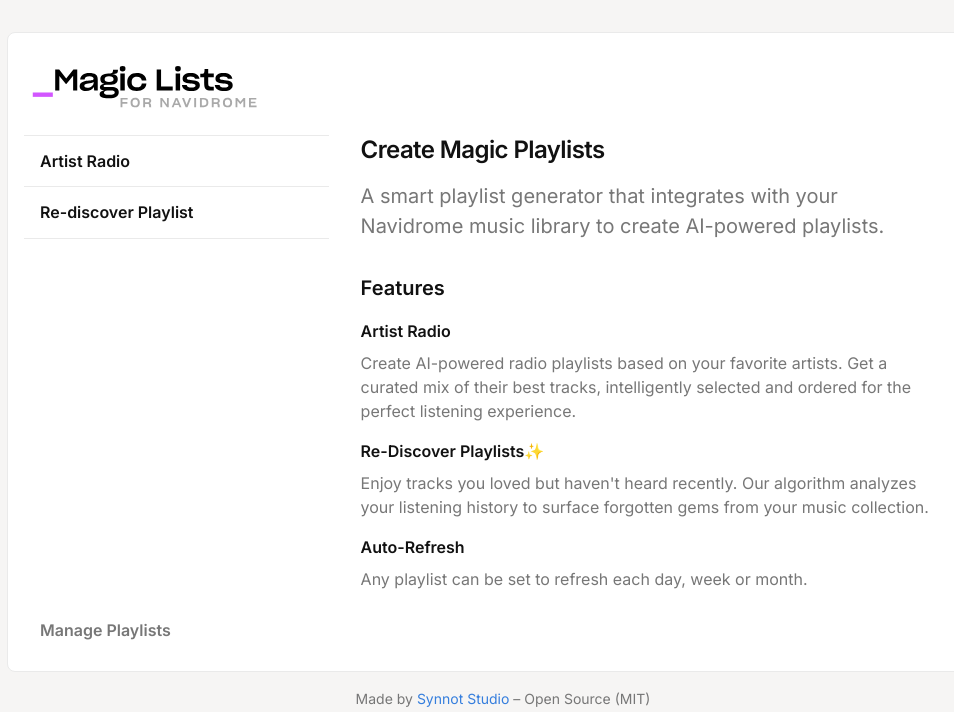
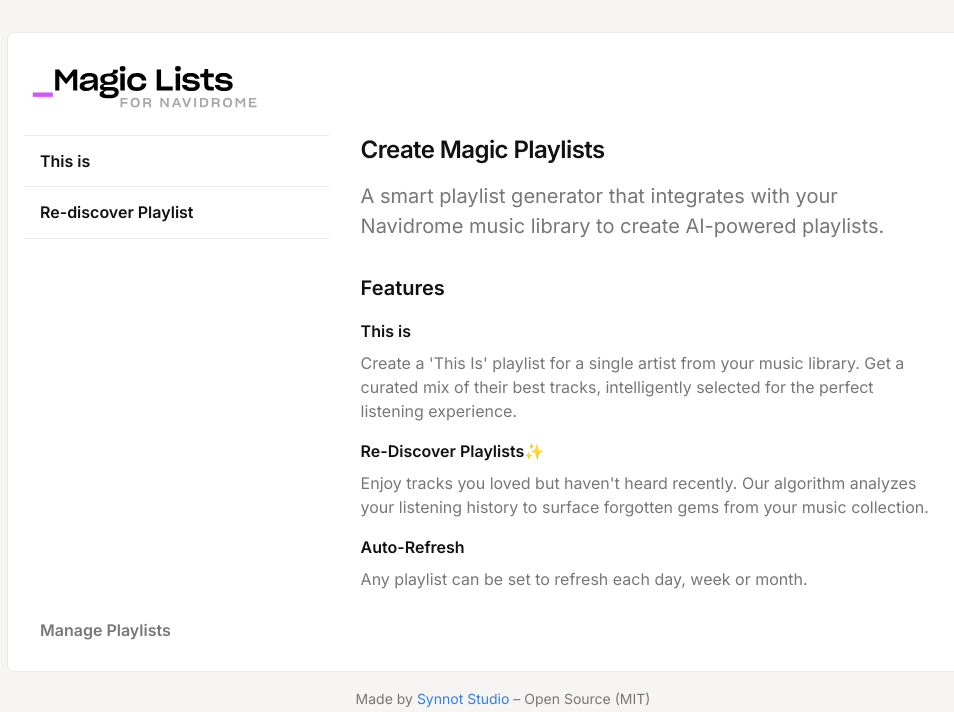
Before and after one commit to rsynnot/magic-lists-for-navidrome, a FastAPI app: page / in a window 1280 px wide. Shown: the top 712 px of the page, without its empty margins (137-1091 px from the left). Run offline with FastAPI, Linux system fonts and the light colour scheme.

Commit message:
This is playlist type resolved with no chips and single artist

```diff
--- a/backend/ai_client.py
+++ b/backend/ai_client.py
@@ -20,14 +20,14 @@ class AIClient:
         print(f"   🤖 Model: {self.model}")
         print(f"   🌐 Base URL: {self.base_url}")
 
-    async def curate_artist_radio(
+    async def curate_this_is(
         self,
         artist_name: str,
         tracks_json: List[Dict[str, Any]],
         num_tracks: int = 20,
         include_reasoning: bool = False
     ) -> Union[List[str], Tuple[List[str], str]]:
-        """Curate a radio-style playlist for an artist using AI
+        """Curate a 'This Is' playlist for a single artist using AI
 
         Args:
             artist_name: Name of the artist
@@ -72,7 +72,7 @@ class AIClient:
                 "steer": "balanced"  # Default steer value for now
             }
 
-            recipe_result = recipe_manager.apply_recipe("artist_radio", recipe_inputs, include_reasoning)
+            recipe_result = recipe_manager.apply_recipe("this_is", recipe_inputs, include_reasoning)
             prompt = recipe_result["prompt"]
             llm_params = recipe_result["llm_params"]
 
--- a/backend/database.py
+++ b/backend/database.py
@@ -151,7 +151,7 @@ class DatabaseManager:
                 FROM playlists p
                 LEFT JOIN scheduled_playlists sp ON (
                     (sp.playlist_type = 'rediscover_weekly' AND p.artist_id = 'rediscover_weekly') OR
-                    (sp.playlist_type = 'artist_radio' AND p.artist_id != 'rediscover_weekly')
+                    (sp.playlist_type = 'this_is' AND p.artist_id != 'rediscover_weekly')
                 )
                 ORDER BY p.created_at DESC
             """) as cursor:
--- a/backend/main.py
+++ b/backend/main.py
@@ -105,7 +105,7 @@ async def create_playlist(
     request: CreatePlaylistRequest,
     db: DatabaseManager = Depends(get_db)
 ):
-    """Create an AI-curated artist radio playlist from multiple artists"""
+    """Create an AI-curated 'This Is' playlist for a single artist"""
     try:
         # Get clients
         nav_client = get_navidrome_client()
@@ -118,24 +118,28 @@ async def create_playlist(
         if not selected_artists:
             raise HTTPException(status_code=404, detail="Artists not found")
 
-        artist_names = [a["name"] for a in selected_artists]
+        # Limit to single artist only - use first artist from the request
+        if request.artist_ids:
+            first_artist_id = request.artist_ids[0]
+            selected_artists = [a for a in all_artists if a["id"] == first_artist_id]
+            artist_names = [a["name"] for a in selected_artists]
+        else:
+            raise HTTPException(status_code=400, detail="At least one artist must be selected")
 
-        # Generate playlist name if not provided - sort artist names alphabetically
-        sorted_artist_names = sorted(artist_names)
-        playlist_name = request.playlist_name or f"Artist radio: {', '.join(sorted_artist_names)}"
+        # Generate playlist name if not provided - for single artist
+        playlist_name = request.playlist_name or f"This Is: {artist_names[0]}"
 
-        # Get tracks for all selected artists
+        # Get tracks for only the first artist
         all_tracks = []
-        for artist_id in request.artist_ids:
-            tracks = await nav_client.get_tracks_by_artist(artist_id)
-            if tracks:
-                all_tracks.extend(tracks)
+        tracks = await nav_client.get_tracks_by_artist(first_artist_id)
+        if tracks:
+            all_tracks.extend(tracks)
 
         if not all_tracks:
             raise HTTPException(status_code=404, detail="No tracks found for the selected artists")
 
         # Use AI to curate the playlist (always include reasoning for new recipe format)
-        curation_result = await ai_client_instance.curate_artist_radio(
+        curation_result = await ai_client_instance.curate_this_is(
             artist_name=', '.join(artist_names),
             tracks_json=all_tracks,
             num_tracks=request.playlist_length,
@@ -186,7 +190,7 @@ async def create_playlist(
 
             # Store the scheduled playlist
             await db.create_scheduled_playlist(
-                playlist_type="artist_radio",
+                playlist_type="this_is",
                 navidrome_playlist_id=navidrome_playlist_id,
                 refresh_frequency=request.refresh_frequency,
                 next_refresh=next_refresh
@@ -194,7 +198,7 @@ async def create_playlist(
 
             # Schedule the refresh job
             schedule_playlist_refresh()
-            scheduler_logger.info(f"📅 Scheduled {request.refresh_frequency} refresh for Artist Radio playlist: {playlist_name}")
+            scheduler_logger.info(f"📅 Scheduled {request.refresh_frequency} refresh for This Is playlist: {playlist_name}")
 
         # Add Navidrome playlist ID to response
         playlist_dict = playlist.dict() if hasattr(playlist, 'dict') else playlist.__dict__
@@ -216,15 +220,18 @@ async def create_playlist_with_reasoning(
     request: CreatePlaylistRequest,
     db: DatabaseManager = Depends(get_db)
 ):
-    """Create an AI-curated artist radio playlist with AI reasoning explanation"""
+    """Create an AI-curated 'This Is' playlist with AI reasoning explanation"""
     try:
         # Get clients
         nav_client = get_navidrome_client()
         ai_client_instance = get_ai_client()
 
-        # Get artist info
+        # Get artist info - use first artist from the array
         artists = await nav_client.get_artists()
-        artist = next((a for a in artists if a["id"] == request.artist_id), None)
+        if not request.artist_ids or len(request.artist_ids) == 0:
+            raise HTTPException(status_code=400, detail="At least one artist must be selected")
+        first_artist_id = request.artist_ids[0]
+        artist = next((a for a in artists if a["id"] == first_artist_id), None)
 
         if not artist:
             raise HTTPException(status_code=404, detail="Artist not found")
@@ -232,16 +239,16 @@ async def create_playlist_with_reasoning(
         artist_name = artist["name"]
 
         # Generate playlist name if not provided
-        playlist_name = getattr(request, 'playlist_name', None) or f"Song radio: {artist_name}"
+        playlist_name = getattr(request, 'playlist_name', None) or f"This Is: {artist_name}"
 
         # Get tracks for the artist
-        tracks = await nav_client.get_tracks_by_artist(request.artist_id)
+        tracks = await nav_client.get_tracks_by_artist(first_artist_id)
 
         if not tracks:
             raise HTTPException(status_code=404, detail="No tracks found for this artist")
 
         # Use AI to curate the playlist WITH reasoning
-        curated_track_ids, reasoning = await ai_client_instance.curate_artist_radio(
+        curated_track_ids, reasoning = await ai_client_instance.curate_this_is(
             artist_name=artist_name,
             tracks_json=tracks,
             num_tracks=20,
@@ -264,7 +271,7 @@ async def create_playlist_with_reasoning(
 
         # Store playlist in local database
         playlist = await db.create_playlist(
-            artist_id=request.artist_id,
+            artist_id=first_artist_id,
             playlist_name=playlist_name,
             songs=track_titles
         )
@@ -432,8 +439,8 @@ async def refresh_scheduled_playlists():
         for scheduled_playlist in scheduled_playlists:
             if scheduled_playlist.playlist_type == "rediscover_weekly":
                 await refresh_rediscover_playlist(scheduled_playlist, db)
-            elif scheduled_playlist.playlist_type == "artist_radio":
-                await refresh_artist_radio_playlist(scheduled_playlist, db)
+            elif scheduled_playlist.playlist_type == "this_is" or scheduled_playlist.playlist_type == "artist_radio":
+                await refresh_this_is_playlist(scheduled_playlist, db)
 
     except Exception as e:
         scheduler_logger.error(f"❌ Error checking scheduled playlists: {e}")
@@ -478,10 +485,10 @@ async def refresh_rediscover_playlist(scheduled_playlist, db: DatabaseManager):
     except Exception as e:
         scheduler_logger.error(f"❌ Error refreshing playlist {scheduled_playlist.navidrome_playlist_id}: {e}")
 
-async def refresh_artist_radio_playlist(scheduled_playlist, db: DatabaseManager):
-    """Refresh a specific Artist Radio playlist"""
+async def refresh_this_is_playlist(scheduled_playlist, db: DatabaseManager):
+    """Refresh a specific This Is playlist"""
     try:
-        scheduler_logger.info(f"🔄 Starting refresh for Artist Radio playlist ID: {scheduled_playlist.navidrome_playlist_id} (frequency: {scheduled_playlist.refresh_frequency})")
+        scheduler_logger.info(f"🔄 Starting refresh for This Is playlist ID: {scheduled_playlist.navidrome_playlist_id} (frequency: {scheduled_playlist.refresh_frequency})")
 
         # Get clients
         nav_client = get_navidrome_client()
@@ -516,7 +523,7 @@ async def refresh_artist_radio_playlist(scheduled_playlist, db: DatabaseManager)
             scheduler_logger.info(f"🎵 Found {len(tracks)} tracks for artist: {artist_name}")
 
             # Use AI to curate a new playlist with reasoning (use default 25 for refreshes)
-            curation_result = await ai_client_instance.curate_artist_radio(
+            curation_result = await ai_client_instance.curate_this_is(
                 artist_name=artist_name,
                 tracks_json=tracks,
                 num_tracks=25,  # Default for refreshes, could be enhanced to store original length
@@ -547,14 +554,14 @@ async def refresh_artist_radio_playlist(scheduled_playlist, db: DatabaseManager)
                     next_refresh
                 )
 
-                scheduler_logger.info(f"✅ Successfully refreshed Artist Radio playlist {scheduled_playlist.navidrome_playlist_id}. Next refresh: {next_refresh.strftime('%Y-%m-%d %H:%M:%S')}")
+                scheduler_logger.info(f"✅ Successfully refreshed This Is playlist {scheduled_playlist.navidrome_playlist_id}. Next refresh: {next_refresh.strftime('%Y-%m-%d %H:%M:%S')}")
             else:
-                scheduler_logger.warning(f"⚠️ No curated tracks generated for Artist Radio playlist {scheduled_playlist.navidrome_playlist_id}")
+                scheduler_logger.warning(f"⚠️ No curated tracks generated for This Is playlist {scheduled_playlist.navidrome_playlist_id}")
         else:
             scheduler_logger.warning(f"⚠️ No tracks found for artist {artist_name} in playlist {scheduled_playlist.navidrome_playlist_id}")
 
     except Exception as e:
-        scheduler_logger.error(f"❌ Error refreshing Artist Radio playlist {scheduled_playlist.navidrome_playlist_id}: {e}")
+        scheduler_logger.error(f"❌ Error refreshing This Is playlist {scheduled_playlist.navidrome_playlist_id}: {e}")
 
 @app.get("/api/playlists")
 async def get_all_playlists(db: DatabaseManager = Depends(get_db)):
--- a/frontend/templates/index.html
+++ b/frontend/templates/index.html
@@ -224,7 +224,7 @@
         max-width: 400px;
       }
 
-      .artist-radio-submit-btn, .rediscover-submit-btn {
+      .this-is-submit-btn, .rediscover-submit-btn {
         width: auto;
         min-width: 200px;
       }
@@ -273,8 +273,8 @@
       <!-- Sidebar -->
       <div class="sidebar ph3 pb3 dn dib-ns flex-ns " style="display: flexX; flex-direction: column;">
         <nav class="flex flex-column mobile-nav sidebar-nav">
-          <button class="sidebar-nav-btn w-100 bn tl pointer near-black f5 b" id="artist-radio-nav">
-            Artist Radio
+          <button class="sidebar-nav-btn w-100 bn tl pointer near-black f5 b" id="this-is-nav">
+            This is
           </button>
           <button class="sidebar-nav-btn w-100 bn tl pointer near-black f5 b" id="rediscover-nav">
             Re-discover Playlist
@@ -298,8 +298,8 @@
           <div class="mb4">
             <h2 class="f4 fw6 near-black mb3">Features</h2>
             <div class="mb3">
-              <h3 class="f5 fw6 near-black mb2">Artist Radio</h3>
-              <p class="gray lh-copy ma0">Create AI-powered radio playlists based on your favorite artists. Get a curated mix of their best tracks, intelligently selected and ordered for the perfect listening experience. </p>
+              <h3 class="f5 fw6 near-black mb2">This is</h3>
+              <p class="gray lh-copy ma0">Create a 'This Is' playlist for a single artist from your music library. Get a curated mix of their best tracks, intelligently selected for the perfect listening experience. </p>
             </div>
             <div class="mb3">
               <h3 class="f5 fw6 near-black mb2">Re-Discover Playlists✨</h3>
@@ -314,25 +314,22 @@
 
         </div>
 
-        <!-- Artist Radio Form (hidden by default) -->
-        <div id="artist-radio-content" style="display: none;">
+        <!-- This Is Form (hidden by default) -->
+        <div id="this-is-content" style="display: none;">
           <div class="mb4">
-            <h1 class="f3 mt0 lh-title fw7 near-black mb3 heading-spacing">Artist Radio</h1>
-            <p class="gray lh-copy ma0">Create AI-powered radio stations based on your favorite artists. Get a curated mix of their best tracks, intelligently selected and ordered for the perfect listening experience.</p>
+            <h1 class="f3 mt0 lh-title fw7 near-black mb3 heading-spacing">This is</h1>
+            <p class="gray lh-copy ma0">Create a 'This Is' playlist for a single artist from your library. Get a curated mix of their best tracks, intelligently selected for the perfect listening experience.</p>
           </div>
 
-          <form id="artist-radio-form" class="mb4">
+          <form id="this-is-form" class="mb4">
             <div class="mb4">
-              <label class="db mb3 f5 fw6 near-black">Choose artists from your library</label>
+              <label class="db mb3 f5 fw6 near-black">Choose an artist from your library</label>
               <div class="relative">
-                <div id="chips-container" class="flex flex-wrap items-center pv2   bg-white" style="border: 0px solid #e0e0e0; border-bottom: none;">
-                  <!-- Chips will be dynamically inserted here -->
-                </div>
                 <input
                   id="artist-search-input"
                   type="text"
                   placeholder="Search for an artist..."
-                  class="form-input w-100 pa3 f5 near-black br2 br--bottom"
+                  class="form-input w-100 pa3 f5 near-black br2"
 
                 />
                 <div id="artist-results-dropdown" class="absolute w-100 mt1 bg-white ba b--light-gray br2 dn overflow-auto" style="z-index: 10; max-height: 200px;">
@@ -388,7 +385,7 @@
             </div>
 
             <button type="submit" class="btn-primary bn white fw6 pointer f5 w-100 w-auto-ns">
-              Create Artist Radio
+              Create This Is Playlist
             </button>
           </form>
 
@@ -481,7 +478,7 @@
     <div class="mobile-menu">
       <button class="mobile-menu-close" id="mobile-menu-close">&times;</button>
       <button class="mobile-menu-item" data-target="welcome-content">Home</button>
-      <button class="mobile-menu-item" data-target="artist-radio-content">Artist Radio</button>
+      <button class="mobile-menu-item" data-target="this-is-content">This is</button>
       <button class="mobile-menu-item" data-target="rediscover-content">Re-Discover Playlist</button>
       <button class="mobile-menu-item" data-target="manage-playlists-content">Manage Playlists</button>
     </div>
@@ -496,7 +493,7 @@
     function showContent(contentId) {
       // Hide all content sections
       document.getElementById('welcome-content').style.display = 'none';
-      document.getElementById('artist-radio-content').style.display = 'none';
+      document.getElementById('this-is-content').style.display = 'none';
       document.getElementById('rediscover-content').style.display = 'none';
       document.getElementById('manage-playlists-content').style.display = 'none';
 
@@ -508,8 +505,8 @@
       buttons.forEach(btn => btn.classList.remove('selected'));
 
       // Add selected state to clicked button
-      if (contentId === 'artist-radio-content') {
-        document.getElementById('artist-radio-nav').classList.add('selected');
+      if (contentId === 'this-is-content') {
+        document.getElementById('this-is-nav').classList.add('selected');
       } else if (contentId === 'rediscover-content') {
         document.getElementById('rediscover-nav').classList.add('selected');
       } else if (contentId === 'manage-playlists-content') {
@@ -519,15 +516,15 @@
 
     // Add click handlers to navigation buttons
     document.addEventListener('DOMContentLoaded', function() {
-      const artistRadioBtn = document.getElementById('artist-radio-nav');
+      const thisIsBtn = document.getElementById('this-is-nav');
       const rediscoverNavBtn = document.getElementById('rediscover-nav');
       const managePlaylistsBtn = document.getElementById('manage-playlists-nav');
 
       // Desktop sidebar navigation
-      if (artistRadioBtn) {
-        artistRadioBtn.addEventListener('click', () => {
-          showContent('artist-radio-content');
-          loadArtists(); // Load artists when Artist Radio is selected
+      if (thisIsBtn) {
+        thisIsBtn.addEventListener('click', () => {
+          showContent('this-is-content');
+          loadArtists(); // Load artists when This Is is selected
         });
       }
 
@@ -575,8 +572,8 @@
           const target = item.getAttribute('data-target');
 
           // Navigate to the appropriate content
-          if (target === 'artist-radio-content') {
-            showContent('artist-radio-content');
+          if (target === 'this-is-content') {
+            showContent('this-is-content');
             loadArtists();
           } else if (target === 'rediscover-content') {
             showContent('rediscover-content');
@@ -600,7 +597,6 @@
     // Multi-select component logic
     const artistSearchInput = document.getElementById('artist-search-input');
     const artistResultsDropdown = document.getElementById('artist-results-dropdown');
-    const chipsContainer = document.getElementById('chips-container');
 
     let allArtists = [];
     let availableArtists = [];
@@ -616,7 +612,13 @@
     document.addEventListener('click', (e) => {
       const searchContainer = artistSearchInput.closest('.relative');
       if (!searchContainer.contains(e.target)) {
+        // Keep dropdown open if we have a single artist selected (in single selection mode)
+        if (selectedArtists.length === 0) {
           artistResultsDropdown.classList.add('dn');
+        } else {
+          // Only hide if clicking outside the dropdown area specifically
+          artistResultsDropdown.classList.add('dn');
+        }
       }
     });
 
@@ -655,36 +657,50 @@
       }
     });
 
-    // 5. Remove chip on "x" click
-    chipsContainer.addEventListener('click', (e) => {
-      if (e.target.classList.contains('remove-chip')) {
-        const chip = e.target.closest('.chip');
-        const artistId = chip.dataset.id;
-        const artistName = chip.dataset.name;
+    // 5. Clear the input field when clicked (since there are no chips now)
+    // We'll add a click handler to clear the input when clicked again
+    artistSearchInput.addEventListener('click', (e) => {
+      if (artistSearchInput.value !== '' && selectedArtists.length > 0) {
+        // Clear the selected artist
+        const artistId = selectedArtists[0].id;
+        const artistName = selectedArtists[0].name;
 
         // Remove from selected artists
-        selectedArtists = selectedArtists.filter(artist => artist.id !== artistId);
+        selectedArtists = [];
 
         // Mark artist as unselected in available artists
         const artistInList = availableArtists.find(a => a.id === artistId);
         if (artistInList) {
           artistInList.selected = false;
-        } else {
-          availableArtists.push({ id: artistId, name: artistName, selected: false });
-          availableArtists.sort((a, b) => a.name.localeCompare(b.name));
         }
 
-        // Remove chip from DOM
-        chip.remove();
+        // Clear the input field
+        artistSearchInput.value = '';
 
-        // Re-render dropdown
+        // Re-render dropdown to show the artist again as available
         renderDropdown(availableArtists);
+
+        // Show the dropdown since we cleared the field
+        artistResultsDropdown.classList.remove('dn');
+        artistSearchInput.focus();
       }
     });
 
     function selectArtist(artist) {
-      // Add to selected artists
-      if (!selectedArtists.some(a => a.id === artist.id)) {
+      // Clear previous selection for single artist mode
+      if (selectedArtists.length > 0) {
+        // Mark previous artist as unselected
+        selectedArtists.forEach(prevArtist => {
+          const artistInList = availableArtists.find(a => a.id === prevArtist.id);
+          if (artistInList) {
+            artistInList.selected = false;
+          }
+        });
+
+        selectedArtists = [];
+      }
+
+      // Add the new artist
       selectedArtists.push(artist);
 
       // Mark artist as selected but keep in available artists
@@ -693,30 +709,12 @@
         artistInList.selected = true;
       }
 
-        // Add chip
-        addChip(artist);
-      }
-
-      // Clear input but keep dropdown open and focused
-      artistSearchInput.value = '';
-      artistSearchInput.focus();
+      // Display artist name directly in the input field instead of creating a chip
+      artistSearchInput.value = artist.name;
+      artistSearchInput.blur(); // This will hide the dropdown
       renderDropdown(availableArtists);
-      // Ensure dropdown stays open after selection
-      artistResultsDropdown.classList.remove('dn');
-    }
-
-    function addChip(artist) {
-      const chip = document.createElement('div');
-      chip.classList.add('chip', 'flex', 'items-center', 'bg-light-gray', 'br-pill', 'pa2', 'mr2', 'mb2');
-      chip.dataset.id = artist.id;
-      chip.dataset.name = artist.name;
-
-      chip.innerHTML = `
-        <span class="f6 fw5 pr2">${artist.name}</span>
-        <button type="button" class="remove-chip bn bg-transparent pointer f5" style="line-height: 1;">&times;</button>
-      `;
-
-      chipsContainer.appendChild(chip);
+      // Hide dropdown after single selection
+      artistResultsDropdown.classList.add('dn');
     }
 
     function renderDropdown(artists) {
@@ -749,6 +747,11 @@
         }
         allArtists = await response.json();
         availableArtists = allArtists.map(artist => ({ ...artist, selected: false }));
+
+        // Clear any previous selection
+        selectedArtists = [];
+        artistSearchInput.value = '';
+
         renderDropdown(availableArtists);
       } catch (error) {
         console.error('Error loading artists:', error);
@@ -756,13 +759,19 @@
       }
     }
 
-    // Artist Radio form submission
-    const artistForm = document.getElementById('artist-radio-form');
-    artistForm.addEventListener('submit', async function(e) {
+    // This Is form submission
+    const thisIsForm = document.getElementById('this-is-form');
+    thisIsForm.addEventListener('submit', async function(e) {
       e.preventDefault();
 
       if (selectedArtists.length === 0) {
-        alert('Please select at least one artist');
+        alert('Please select an artist');
+        return;
+      }
+
+      // Limit to single artist only
+      if (selectedArtists.length > 1) {
+        alert('Please select only one artist for This Is playlists');
         return;
       }
 
@@ -770,7 +779,7 @@
 
       const loadingDiv = document.getElementById('loading');
       const resultDiv = document.getElementById('result');
-      const submitBtn = artistForm.querySelector('button[type="submit"]');
+      const submitBtn = thisIsForm.querySelector('button[type="submit"]');
 
       // Show loading state
       loadingDiv.classList.remove('dn');
@@ -799,19 +808,18 @@
         }
 
         const data = await response.json();
-        const selectedArtistNames = selectedArtists.map(a => a.name).join(', ');
+        const selectedArtistName = selectedArtists[0].name; // Use single artist name
 
         // Track successful artist playlist creation
         if (typeof umami !== 'undefined') {
-          const eventName = selectedArtists.length > 1 ? 'artists_playlist_created' : 'artist_playlist_created';
-          umami.track(eventName);
+          umami.track('artist_playlist_created');
         }
 
         resultDiv.innerHTML = `
           <div class="pa3 bg-light-green ba b--green br2">
-            <h3 class="f4 dark-green mt0 mb2">🎉 ${selectedArtistNames} Radio Created!</h3>
-            <p class="dark-green ma0 mb2">Your personalized radio station is ready with <strong>${data.songs ? data.songs.length : 0} carefully selected tracks</strong>.</p>
-            <p class="dark-green ma0 mb2"><strong>Playlist Name:</strong> ${data.playlist_name || selectedArtistNames + ' Radio'}</p>
+            <h3 class="f4 dark-green mt0 mb2">🎉 This Is ${selectedArtistName} Created!</h3>
+            <p class="dark-green ma0 mb2">Your 'This Is' playlist is ready with <strong>${data.songs ? data.songs.length : 0} carefully selected tracks</strong>.</p>
+            <p class="dark-green ma0 mb2"><strong>Playlist Name:</strong> ${data.playlist_name || 'This Is: ' + selectedArtistName}</p>
             <p class="dark-green ma0">🎵 You can now find this playlist in your Navidrome library and start listening!</p>
 
             <button onclick="location.reload()" class="mt3 pa2 bg-gray white bn br2 f6 pointer">
@@ -919,7 +927,7 @@
           containerDiv.innerHTML = `
             <div class="tc pa4 gray">
               <p class="f4 mb2">No playlists found</p>
-              <p class="f6 ma0">Create your first playlist using Artist Radio or Re-Discover Weekly!</p>
+              <p class="f6 ma0">Create your first playlist using This is or Re-Discover Weekly!</p>
             </div>
           `;
         } else {
--- a/recipes/registry.json
+++ b/recipes/registry.json
@@ -1,4 +1,4 @@
 {
-  "artist_radio": "artist_radio_v1_001.json",
+  "this_is": "this_is_v1_001.json",
   "re_discover": "re_discover_v1_000.json"
 }
```
Also changed, not shown: fix_render_dropdown.py (added, +29 -0 lines), recipes/artist_radio_v1_001.json (deleted, +0 -16 lines), recipes/this_is_v1_001.json (added, +16 -0 lines), remove_addchip.py (added, +57 -0 lines), test_changes.py (added, +161 -0 lines), verify_chips_removal.py (added, +70 -0 lines). Lines whose indentation alone changed are shown as unchanged.
